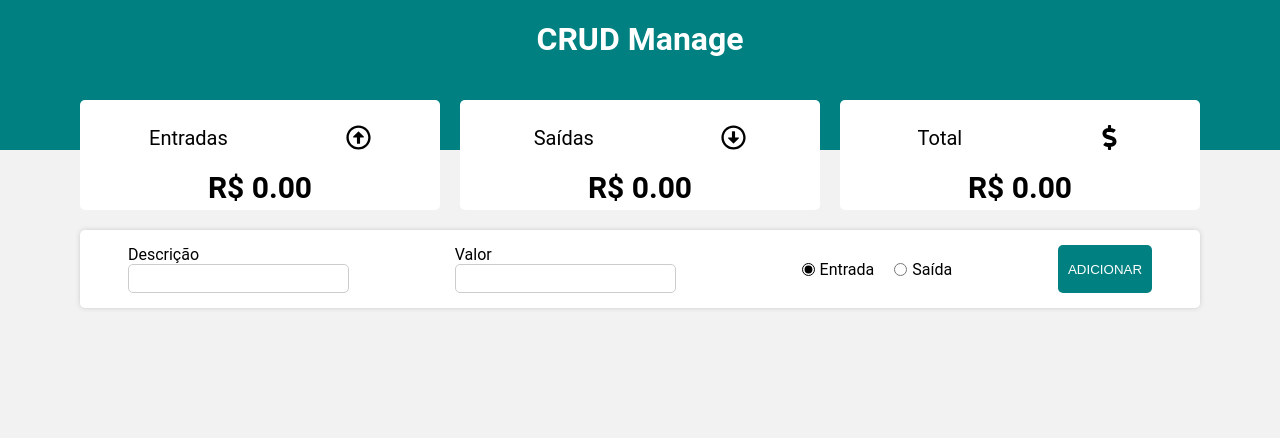
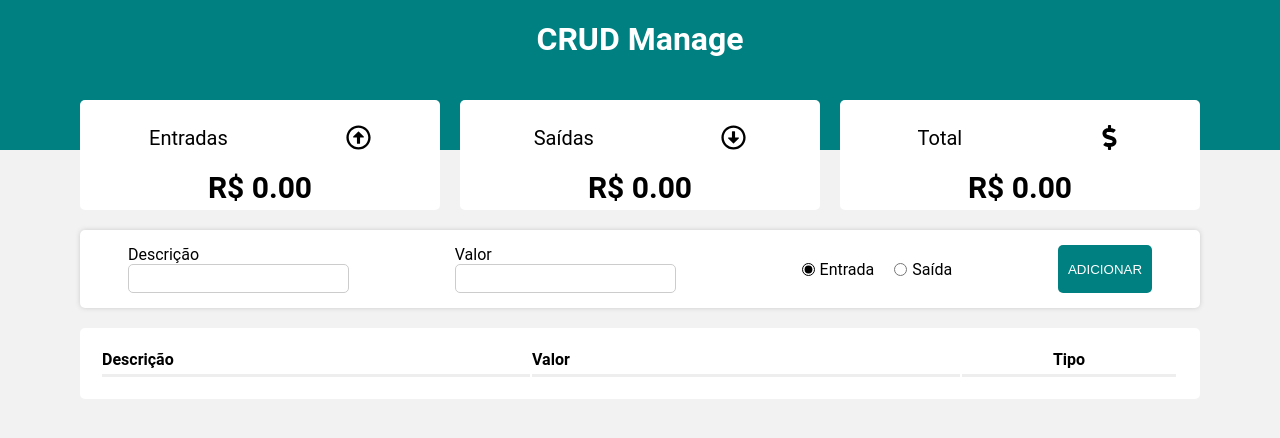
Before and after one commit to JoonMarion/finance-manage, a React (Create React App) app: page / in a window 1280 px wide. Shown: the top 438 px of the page. Built offline with nearby package versions, Linux system fonts and the light colour scheme.

Commit message:
fix: imports and exports

```diff
--- a/src/components/Form/index.js
+++ b/src/components/Form/index.js
@@ -1,5 +1,5 @@
 import React, { useState } from 'react';
-// import Grid from '../Grid';
+import Grid from '../Grid';
 import * as C from './styles';
 
 const Form = ({ handleAdd, transactionsList, setTransactionsList }) => {
@@ -56,7 +56,7 @@ const Form = ({ handleAdd, transactionsList, setTransactionsList }) => {
                 </C.RadioGroup>
                 <C.Button onClick={handleSave}>ADICIONAR</C.Button>
             </C.Container>
-            {/* <Grid itens={transactionsList} setItens={setTransactionsList} /> */}
+            <Grid itens={transactionsList} setItens={setTransactionsList} />
         </>
     );
 };
--- a/src/components/Grid/index.js
+++ b/src/components/Grid/index.js
@@ -1,5 +1,5 @@
 import React from 'react';
-import GridItem from './GridItem';
+import GridItem from '../GridItem';
 import * as C from './styles';
 
 const Grid = ({ itens, setItens }) => {
--- a/src/components/Grid/styles.js
+++ b/src/components/Grid/styles.js
@@ -10,13 +10,13 @@ export const Table = styled.table`
     margin: 20px auto;
 `;
 
-const Thead = styled.thead``;
+export const Thead = styled.thead``;
 
-const Tbody = styled.tbody``;
+export const Tbody = styled.tbody``;
 
-const Tr = styled.tr``;
+export const Tr = styled.tr``;
 
-const Th = styled.th`
+export const Th = styled.th`
     border-bottom: inset;
     padding-bottom: 5px;
     text-align: ${(props) => (props.alignCenter ? 'center' : 'start')};
```
